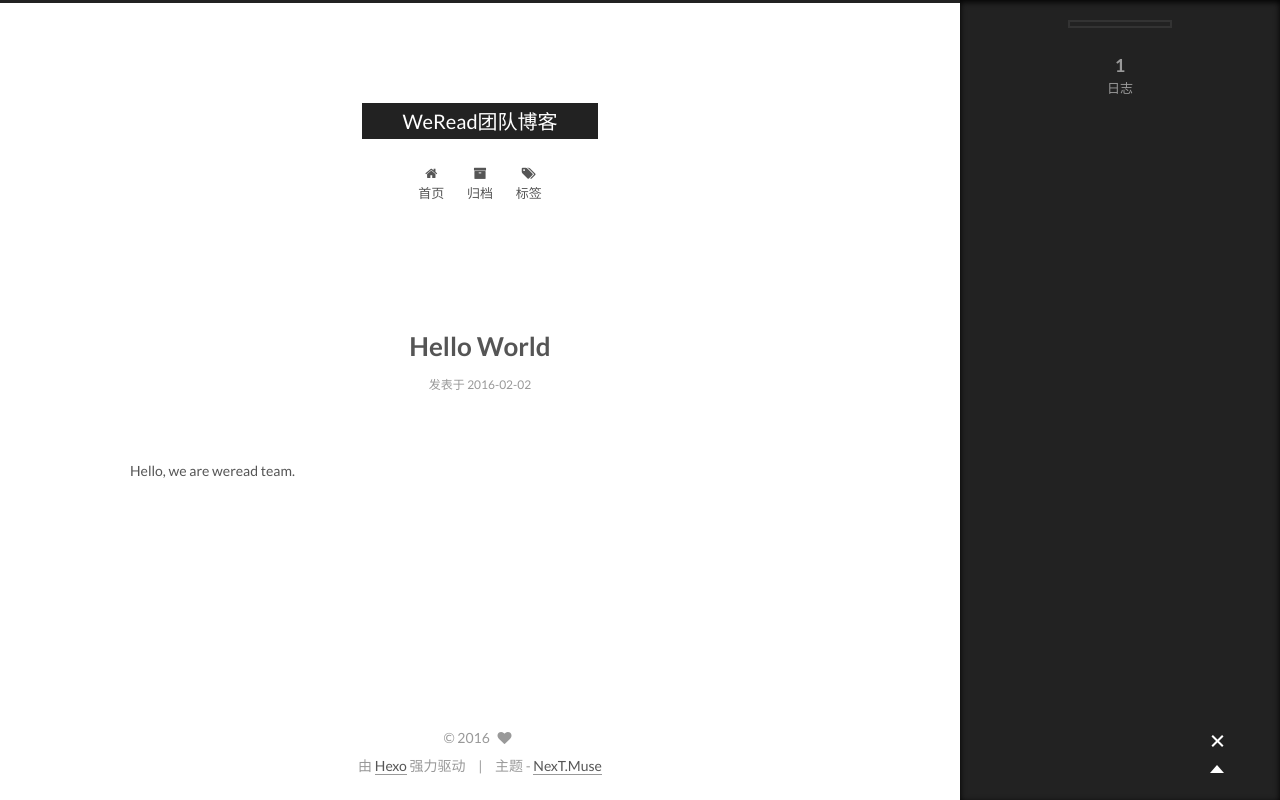
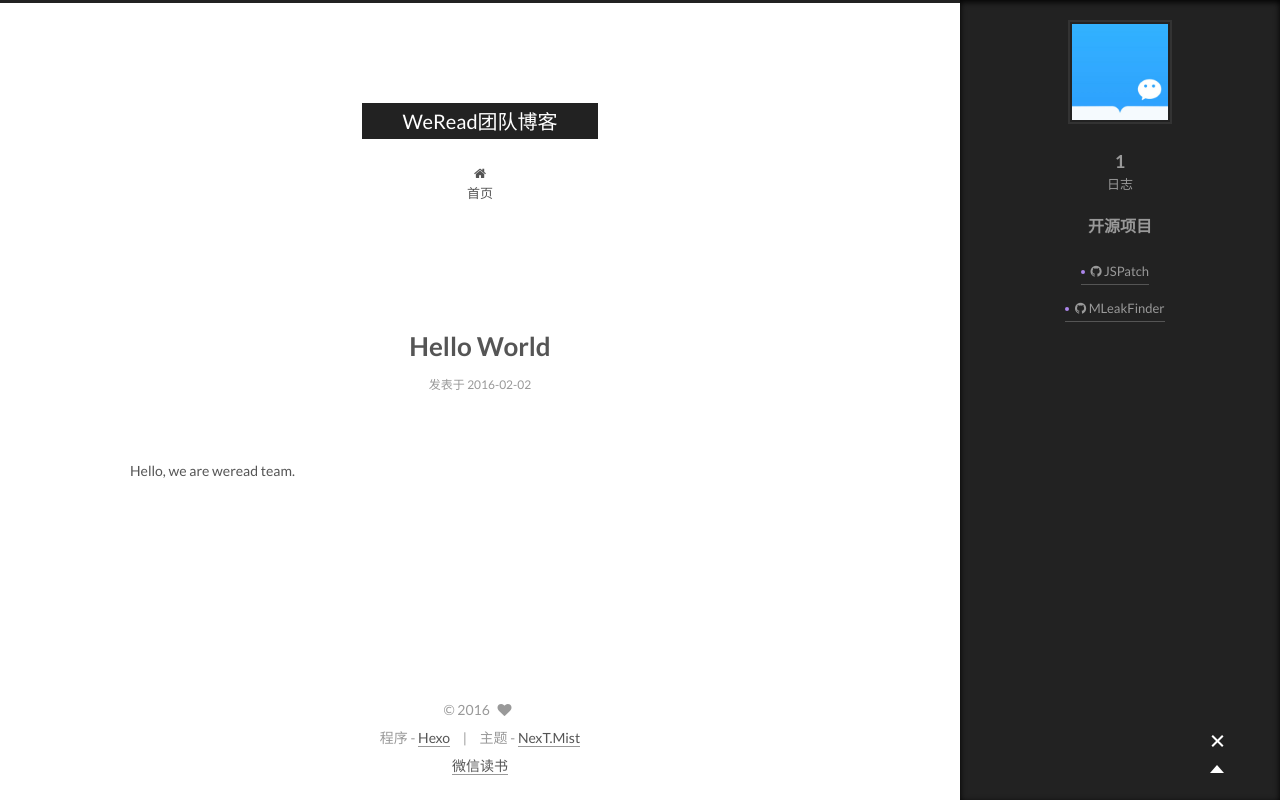
Before and after one commit to liushiyao/wereadteam.github.io, a plain HTML site: page index.html in a window 1280 px wide. Both pictures are taken after a click on the element 1217 px from the left and 741 px from the top of the page. Drawn offline with Linux system fonts and the light colour scheme.

Commit message:
Site updated: 2016-02-19 19:41:28

```diff
--- a/index.html
+++ b/index.html
@@ -5,7 +5,7 @@
 
 
 
-<html class="theme-next muse use-motion">
+<html class="theme-next mist use-motion">
 <head>
   <meta charset="UTF-8"/>
 <meta http-equiv="X-UA-Compatible" content="IE=edge,chrome=1" />
@@ -72,7 +72,7 @@
 <script type="text/javascript" id="hexo.configuration">
   var NexT = window.NexT || {};
   var CONFIG = {
-    scheme: 'Muse',
+    scheme: 'Mist',
     sidebar: {"position":"left","display":"post"},
     fancybox: true,
     motion: true,
@@ -142,26 +142,6 @@
               <i class="menu-item-icon fa fa-home fa-fw"></i> <br />
 
             首页
-          </a>
-        </li>
-
-
-        <li class="menu-item menu-item-archives">
-          <a href="/archives" rel="section">
-
-              <i class="menu-item-icon fa fa-archive fa-fw"></i> <br />
-
-            归档
-          </a>
-        </li>
-
-
-        <li class="menu-item menu-item-tags">
-          <a href="/tags" rel="section">
-
-              <i class="menu-item-icon fa fa-tags fa-fw"></i> <br />
-
-            标签
           </a>
         </li>
 
@@ -318,14 +298,14 @@
       <section class="site-overview sidebar-panel  sidebar-panel-active ">
         <div class="site-author motion-element" itemprop="author" itemscope itemtype="http://schema.org/Person">
           <img class="site-author-image" itemprop="image"
-               src="/images/default_avatar.jpg"
+               src="/images/default_avatar.png"
                alt="" />
           <p class="site-author-name" itemprop="name"></p>
           <p class="site-description motion-element" itemprop="description"></p>
         </div>
         <nav class="site-state motion-element">
           <div class="site-state-item site-state-posts">
-            <a href="/archives">
+            <a href="/">
               <span class="site-state-item-count">1</span>
               <span class="site-state-item-name">日志</span>
             </a>
@@ -338,9 +318,29 @@
         </nav>
 
 
+        <div class="links">
+          <h4>开源项目</h4>
+          <div class="links-of-author motion-element">
 
-        <div class="links-of-author motion-element">
 
+                <div class="links-of-author-item">
+                  <a href="https://github.com/bang590/JSPatch" target="_blank">
+
+                      <i class="fa fa-github"></i> JSPatch
+
+                  </a>
+                </div>
+
+                <div class="links-of-author-item">
+                  <a href="https://github.com/Zepo/MLeaksFinder" target="_blank">
+
+                      <i class="fa fa-github"></i> MLeakFinder
+
+                  </a>
+                </div>
+
+
+          </div>
         </div>
 
 
@@ -375,13 +375,19 @@
 </div>
 
 <div class="powered-by">
-  由 <a class="theme-link" href="http://hexo.io">Hexo</a> 强力驱动
+  程序 - <a class="theme-link" href="http://hexo.io">Hexo</a>
 </div>
 
 <div class="theme-info">
   主题 -
   <a class="theme-link" href="https://github.com/iissnan/hexo-theme-next">
-    NexT.Muse
+    NexT.Mist
+  </a>
+</div>
+
+<div class="footer-links">
+  <a href="https://itunes.apple.com/app/id952059546">
+    微信读书
   </a>
 </div>
 
```
Also changed, not shown: 2016/02/02/hello-world/index.html (+33 -27 lines), archives/2016/02/index.html (+33 -27 lines), archives/2016/index.html (+33 -27 lines), archives/index.html (+33 -27 lines), images/default_avatar.png (added).
